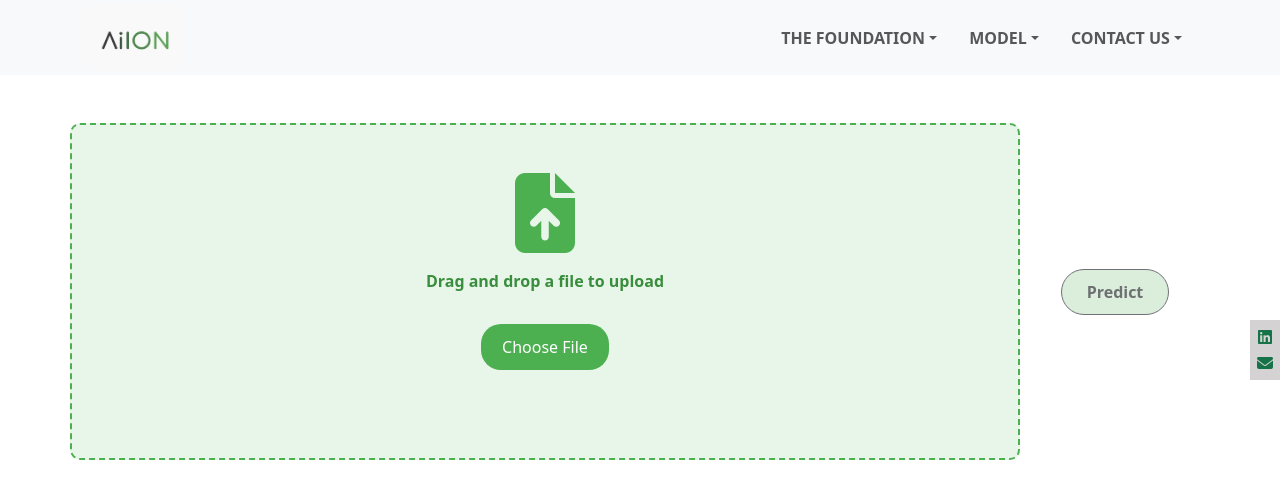
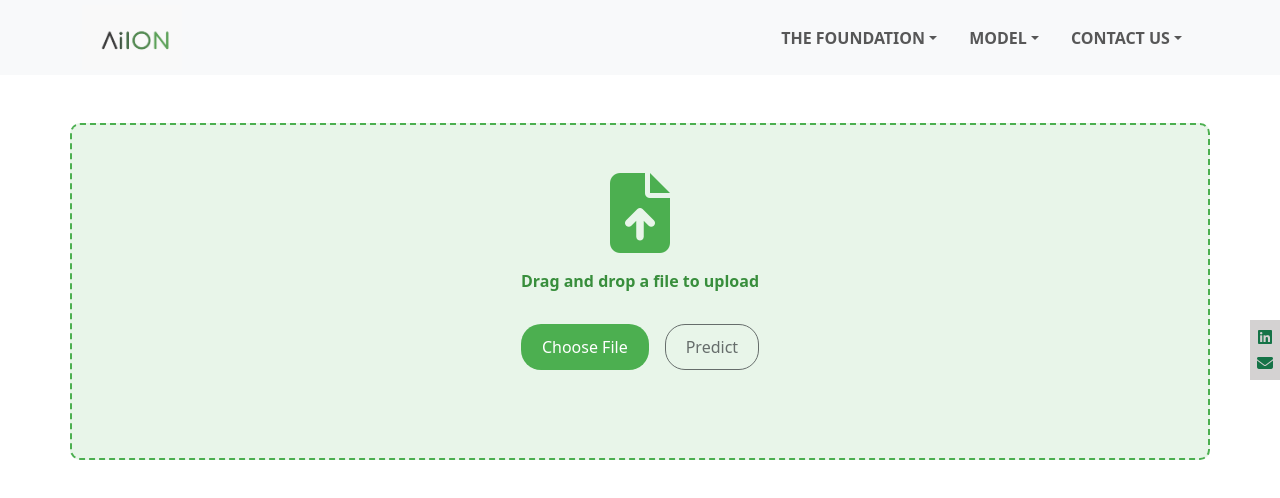
Before and after one commit to Mohabyoussef09/aiion, a React (Vite) app in the folder aiion-project/: page /multi in a window 1280 px wide. Shown: the top 498 px of the page. Built offline with nearby package versions, Linux system fonts and the light colour scheme.

Commit message:
multiinputs section updated 2

```diff
--- a/aiion-project/src/Components/MultiInputs/MultiInputs.jsx
+++ b/aiion-project/src/Components/MultiInputs/MultiInputs.jsx
@@ -1,3 +1,5 @@
+
+
 import React, { useState } from "react";
 
 function MultiInputs() {
@@ -39,10 +41,12 @@ function MultiInputs() {
 
   return (
     <div className="container mt-5">
-      <div className="row justify-content-center">
-        <div className="col-md-10 d-flex flex-column align-items-center justify-content-center upload-box p-5">
+      <div className="row">
+        <div className="col-md-12 d-flex flex-column align-items-center upload-box p-5">
           <i className="fas fa-file-upload fa-5x mb-3 upload-icon"></i>
-          <p className="text-center upload-text">Drag and drop a file to upload</p>
+          <p className="upload-text ">
+            Drag and drop a file to upload
+          </p>
 
           <input
             type="file"
@@ -50,16 +54,22 @@ function MultiInputs() {
             onChange={handleFileChange}
             style={{ display: "none" }}
           />
-          <label htmlFor="fileInput" className="btn btn-upload">
-            {file ? file.name : "Choose File"}
-          </label>
+
+          <div className="d-flex">
+            <label htmlFor="fileInput" className="btn btn-upload">
+              {file ? file.name : "Choose File"}
+            </label>
+
+            <button
+              onClick={handleUpload}
+              className="btn btn-upload ms-3"
+              disabled={!file}
+            >
+              Predict
+            </button>
+          </div>
+
           <p className="text-center upload-status mt-4">{uploadStatus}</p>
-
-        </div>
-        <div className="predict-div col-md-2 d-flex justify-content-center align-items-center">
-          <button onClick={handleUpload} className="btn btn-predict" disabled={!file}>
-            Predict
-          </button>
         </div>
       </div>
     </div>
--- a/aiion-project/src/index.css
+++ b/aiion-project/src/index.css
@@ -293,7 +293,7 @@
 .btn-predict {
   background-color: #388e3c;
   color: white;
-  padding: 10px 25px;
+  padding: 10px 50px;
   border-radius: 25px;
   font-weight: 600;
   cursor: pointer;
```
